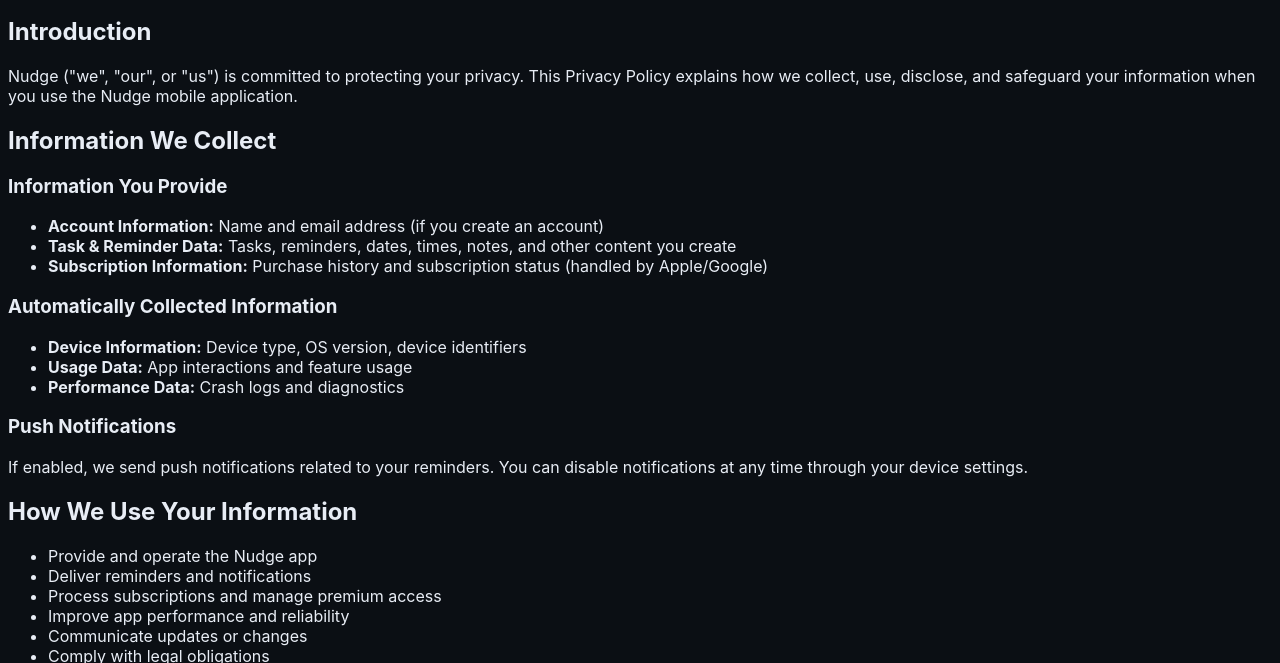
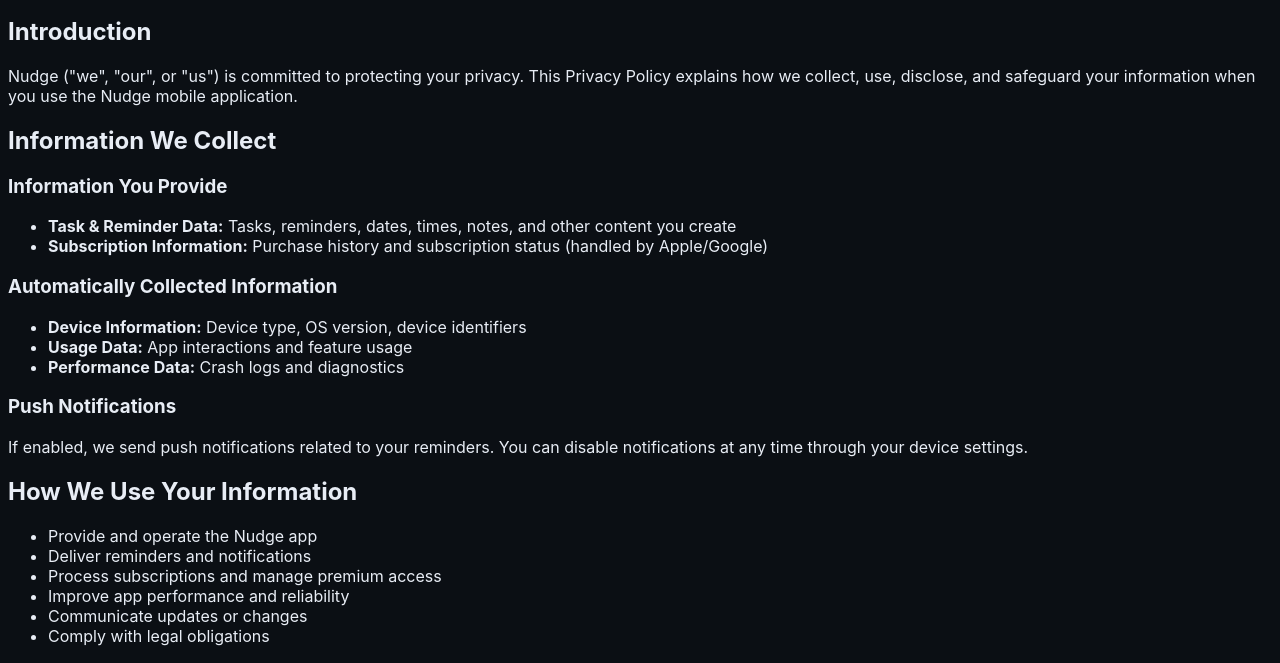
Before and after one commit to nudge-noti/nudge-legal, a plain HTML site: page privacy.html in a window 1280 px wide. Shown: the part 153-816 px from the top of the page. Drawn offline with Linux system fonts and the light colour scheme.

Commit message:
Update privacy.html

```diff
--- a/privacy.html
+++ b/privacy.html
@@ -33,7 +33,6 @@
 
       <h3>Information You Provide</h3>
       <ul>
-        <li><strong>Account Information:</strong> Name and email address (if you create an account)</li>
         <li><strong>Task & Reminder Data:</strong> Tasks, reminders, dates, times, notes, and other content you create</li>
         <li><strong>Subscription Information:</strong> Purchase history and subscription status (handled by Apple/Google)</li>
       </ul>
```
